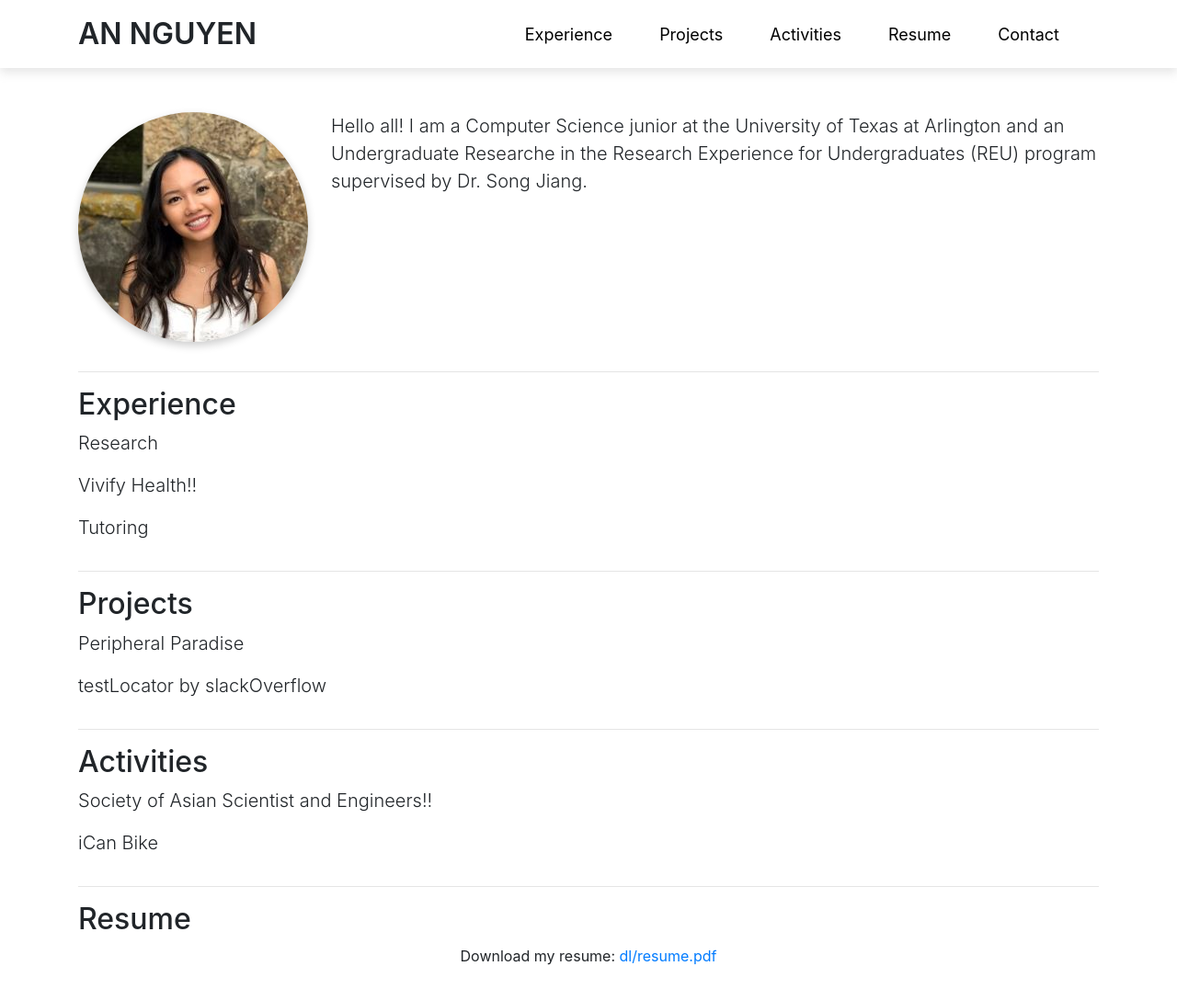
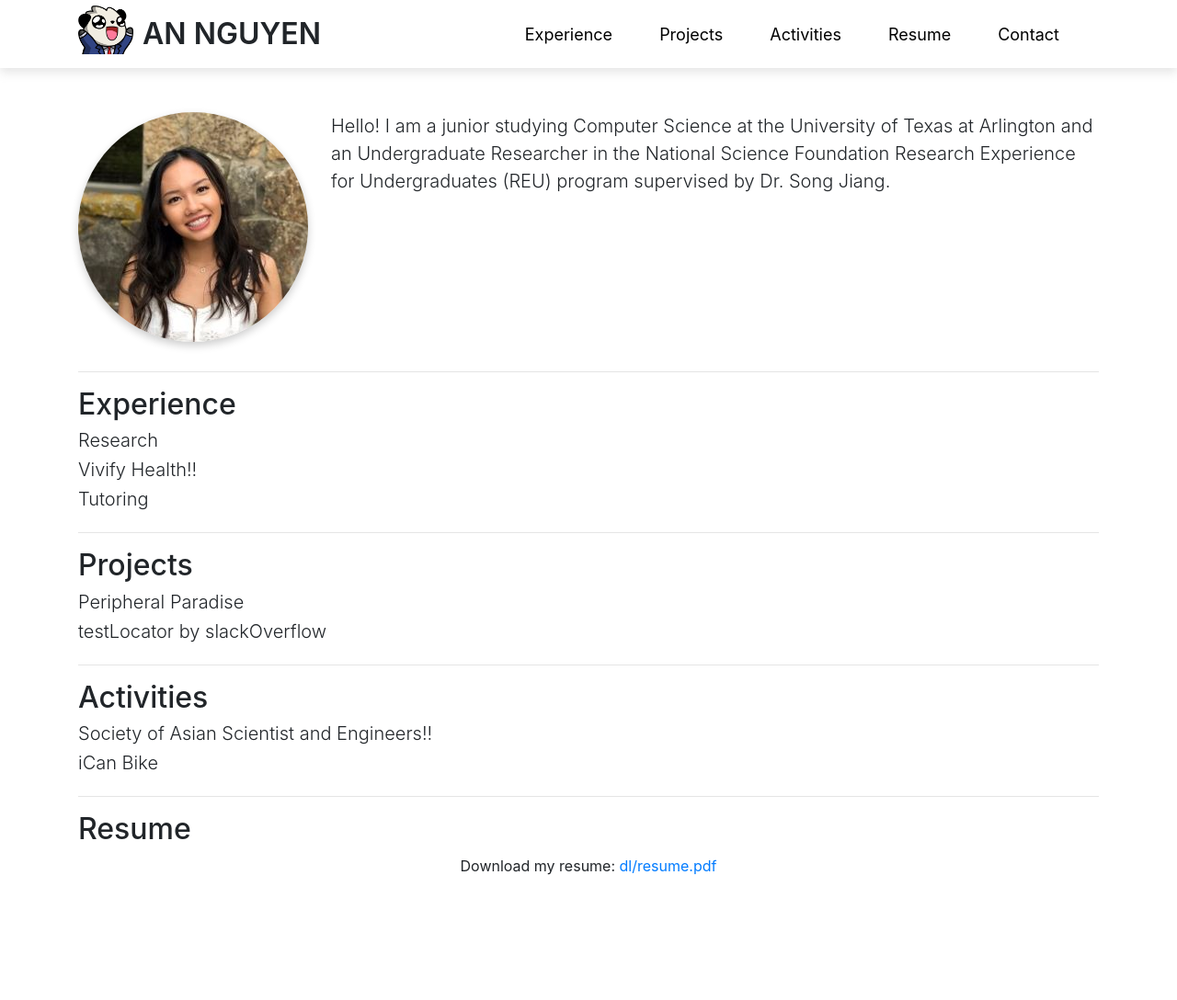
Before and after one commit to annguyens/an.nguyens, a website: page index.html in a window 1280 px wide. Shown: the top 1088 px of the page at 92% size. Drawn offline with Linux system fonts and the light colour scheme.

Commit message:
navbar looks neater

```diff
--- a/index.html
+++ b/index.html
@@ -20,6 +20,7 @@
   <!-- Navigation -->
   <nav class="navbar navbar-expand-lg bg-white static-top">
     <div class="container">
+      <p><img class="navbar-brand-img" src="vendor/img/pandasuit.png"></p>
       <a class="navbar-brand">AN NGUYEN</a>
       <button class="navbar-toggler" type="button" data-toggle="collapse" data-target="#navbarResponsive" aria-controls="navbarResponsive" aria-expanded="false" aria-label="Toggle navigation">
         <span class="navbar-toggler-icon"></span>
@@ -55,33 +56,33 @@
     <div class="row">
       <div class="col-lg-12">
         <p class="mt-5 lead portrait" style="float: left; height: 300; width: 300;"><img style="border-radius: 50%;" src="vendor/img/portrait.jpg"></p>
-        <p class="mt-5 lead" style="margin-left: 275px;">Hello all! I am a Computer Science junior at the University of Texas at Arlington and an Undergraduate Researche in the Research
-          Experience for Undergraduates (REU) program supervised by Dr. Song Jiang.</p>
+        <p class="mt-5 lead" style="margin-left: 275px;">Hello! I am a junior studying Computer Science at the University of Texas at Arlington and an Undergraduate Researcher in the National
+          Science Foundation Research Experience for Undergraduates (REU) program supervised by Dr. Song Jiang.</p>
       </div>
     </div>
     <hr>
     <div class="row">
       <div class="col-lg-12">
         <h2 id="experience">Experience</h2>
-        <p class="lead">Research</p>
-        <p class="lead">Vivify Health!!</p>
-        <p class="lead">Tutoring</p>
+        <h3 class="lead">Research</h3>
+        <h3 class="lead">Vivify Health!!</h3>
+        <h3 class="lead">Tutoring</h3>
       </div>
     </div>
     <hr>
     <div class="row">
       <div class="col-lg-12">
         <h2 id="projects">Projects</h2>
-        <p class="lead">Peripheral Paradise</p>
-        <p class="lead">testLocator by slackOverflow</p>
+        <h3 class="lead">Peripheral Paradise</h3>
+        <h3 class="lead">testLocator by slackOverflow</h3>
       </div>
     </div>
     <hr>
     <div class="row">
       <div class="col-lg-12">
         <h2 id="activities">Activities</h2>
-        <p class="lead">Society of Asian Scientist and Engineers!!</p>
-        <p class="lead">iCan Bike</p>
+        <h3 class="lead">Society of Asian Scientist and Engineers!!</h3>
+        <h3 class="lead">iCan Bike</h3>
       </div>
     </div>
     <hr>
```
Also changed, not shown: vendor/bootstrap/css/bootstrap.css, vendor/img/pandasuit.png (added).
